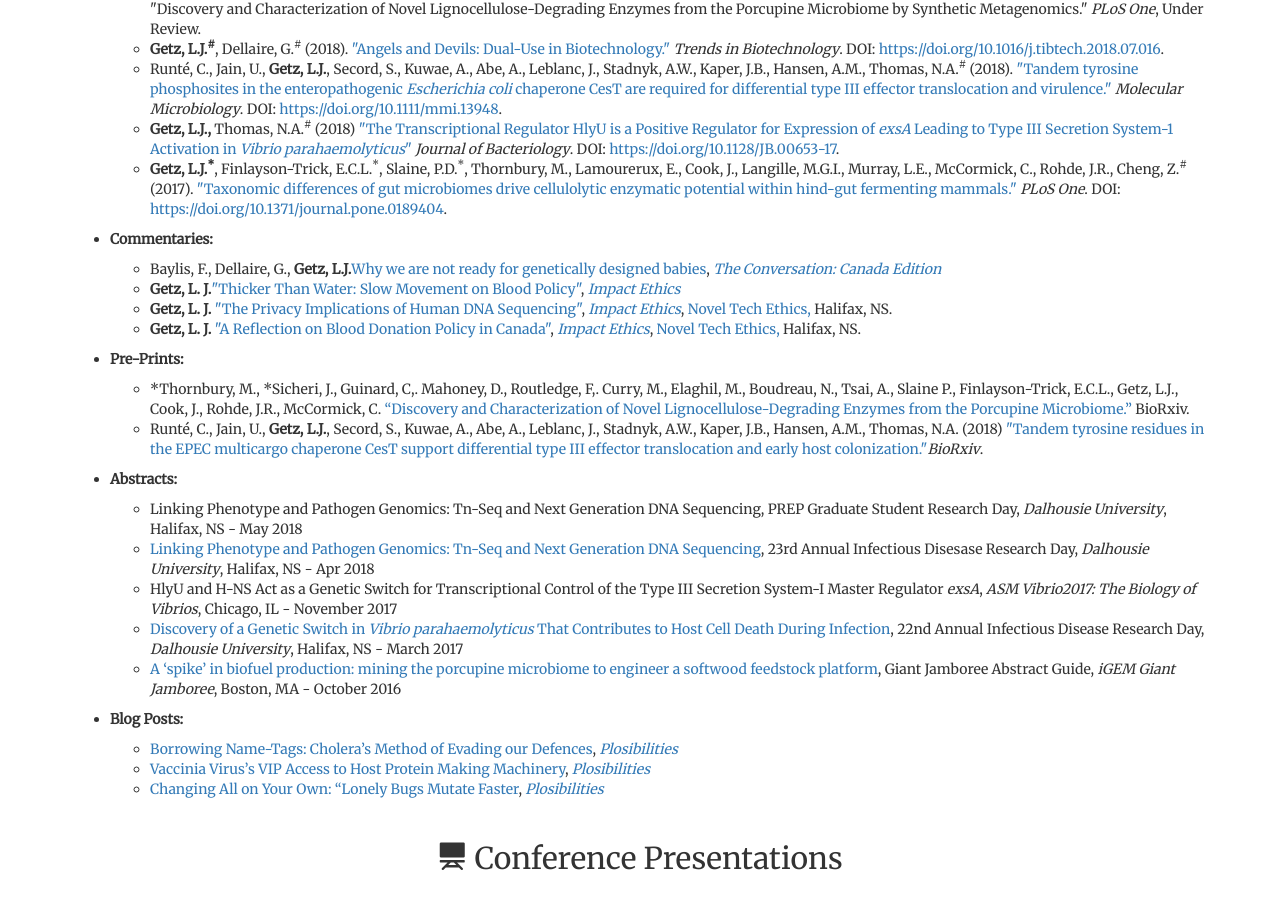
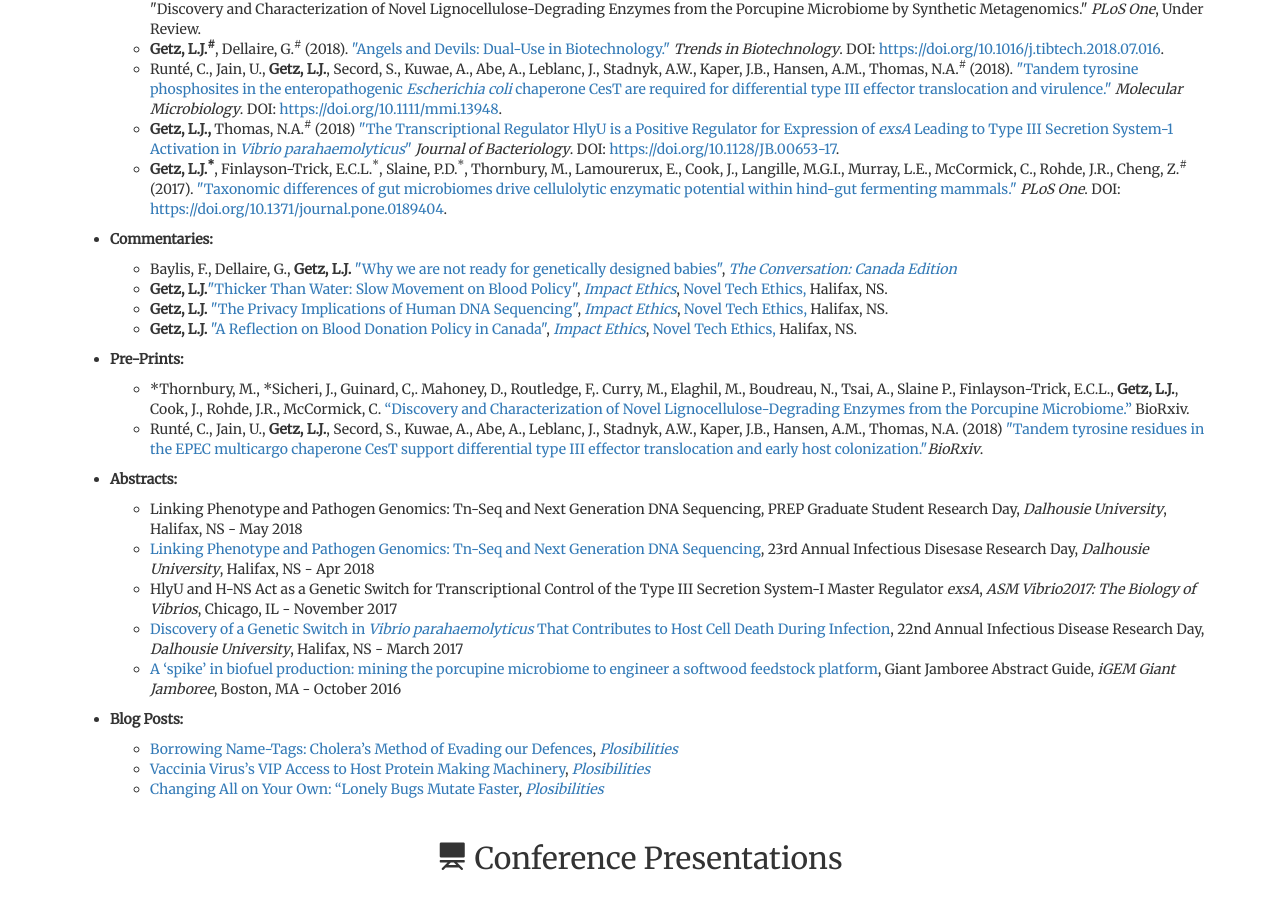
Before and after one commit to LandonGetz/OldCVWebsite, a Jekyll site: the page built from index.md, in a window 1280 px wide and 900 px high, scrolled down 2284 px. Built offline with Jekyll 4.4.1, drawn with Linux system fonts in a browser that asks for light colours; nearby versions of some CDN libraries.

Commit message:
CV (a few quick edits)

```diff
--- a/index.md
+++ b/index.md
@@ -127,15 +127,15 @@ scroll: true
             </ul>
     <li id="list"><b>Commentaries:</b>
             <ul id="sublist">
-            <li>Baylis, F., Dellaire, G., <b>Getz, L.J.</b><a href="https://theconversation.com/why-we-are-not-ready-for-genetically-designed-babies-107756" target="_blank">Why we are not ready for genetically designed babies</a>, <i><a href="https://theconversation.com/ca" target="_blank">The Conversation: Canada Edition</a></i></li>
-            <li><b>Getz, L. J.</b><a href="https://impactethics.ca/2018/10/26/thicker-than-water-slow-movement-on-blood-policy/" target="_blank">"Thicker Than Water: Slow Movement on Blood Policy"</a>, <i><a href="http://www.impactethics.ca" target="_blank">Impact Ethics</a></i></li>
-            <li><b>Getz, L. J. </b><a href="https://impactethics.ca/2018/05/11/the-privacy-implications-of-human-dna-sequencing/" target="_blank">"The Privacy Implications of Human DNA Sequencing"</a>, <i><a href="http://www.impactethics.ca" target="_blank">Impact Ethics</a></i>, <a href="https://www.dal.ca/sites/noveltechethics.html" target="_blank">Novel Tech Ethics,</a> Halifax, NS.</li>
-            <li><b>Getz, L. J. </b><a href="https://impactethics.ca/2017/08/24/a-reflection-on-blood-donation-policy-in-canada/" target="_blank">"A Reflection on Blood Donation Policy in Canada"</a>, <i><a href="http://www.impactethics.ca" target="_blank">Impact Ethics</a></i>, <a href="https://www.dal.ca/sites/noveltechethics.html" target="_blank">Novel Tech Ethics,</a> Halifax, NS.</li>
+            <li>Baylis, F., Dellaire, G., <b>Getz, L.J.</b><a href="https://theconversation.com/why-we-are-not-ready-for-genetically-designed-babies-107756" target="_blank"> "Why we are not ready for genetically designed babies"</a>, <i><a href="https://theconversation.com/ca" target="_blank">The Conversation: Canada Edition</a></i></li>
+            <li><b>Getz, L.J.</b><a href="https://impactethics.ca/2018/10/26/thicker-than-water-slow-movement-on-blood-policy/" target="_blank">"Thicker Than Water: Slow Movement on Blood Policy"</a>, <i><a href="http://www.impactethics.ca" target="_blank">Impact Ethics</a></i>, <a href="https://www.dal.ca/sites/noveltechethics.html" target="_blank">Novel Tech Ethics,</a> Halifax, NS.</li>
+            <li><b>Getz, L.J. </b><a href="https://impactethics.ca/2018/05/11/the-privacy-implications-of-human-dna-sequencing/" target="_blank">"The Privacy Implications of Human DNA Sequencing"</a>, <i><a href="http://www.impactethics.ca" target="_blank">Impact Ethics</a></i>, <a href="https://www.dal.ca/sites/noveltechethics.html" target="_blank">Novel Tech Ethics,</a> Halifax, NS.</li>
+            <li><b>Getz, L.J. </b><a href="https://impactethics.ca/2017/08/24/a-reflection-on-blood-donation-policy-in-canada/" target="_blank">"A Reflection on Blood Donation Policy in Canada"</a>, <i><a href="http://www.impactethics.ca" target="_blank">Impact Ethics</a></i>, <a href="https://www.dal.ca/sites/noveltechethics.html" target="_blank">Novel Tech Ethics,</a> Halifax, NS.</li>
             </ul>
             </li>
     <li id="list"><b>Pre-Prints:</b>
             <ul id="sublist">
-				 <li>*Thornbury, M., *Sicheri, J., Guinard, C,. Mahoney, D., Routledge, F,. Curry, M., Elaghil, M., Boudreau, N., Tsai, A., Slaine P., Finlayson-Trick, E.C.L., Getz, L.J., Cook, J., Rohde, J.R., McCormick, C. <a href="https://www.biorxiv.org/content/early/2018/03/27/288985" target="_blank">“Discovery and Characterization of Novel Lignocellulose-Degrading Enzymes from the Porcupine Microbiome.”</a> BioRxiv.</li>
+                <li>*Thornbury, M., *Sicheri, J., Guinard, C,. Mahoney, D., Routledge, F,. Curry, M., Elaghil, M., Boudreau, N., Tsai, A., Slaine P., Finlayson-Trick, E.C.L., <b>Getz, L.J.</b>, Cook, J., Rohde, J.R., McCormick, C. <a href="https://www.biorxiv.org/content/early/2018/03/27/288985" target="_blank">“Discovery and Characterization of Novel Lignocellulose-Degrading Enzymes from the Porcupine Microbiome.”</a> BioRxiv.</li>
                 <li>Runté, C., Jain, U., <b>Getz, L.J.</b>, Secord, S., Kuwae, A., Abe, A., Leblanc, J., Stadnyk, A.W., Kaper, J.B., Hansen, A.M., Thomas, N.A. (2018) <a href="https://www.biorxiv.org/content/early/2018/02/22/270066" target="_blank">"Tandem tyrosine residues in the EPEC multicargo chaperone CesT support differential type III effector translocation and early host colonization."</a><i>BioRxiv</i>.</li>
 
             </ul></li>
```
